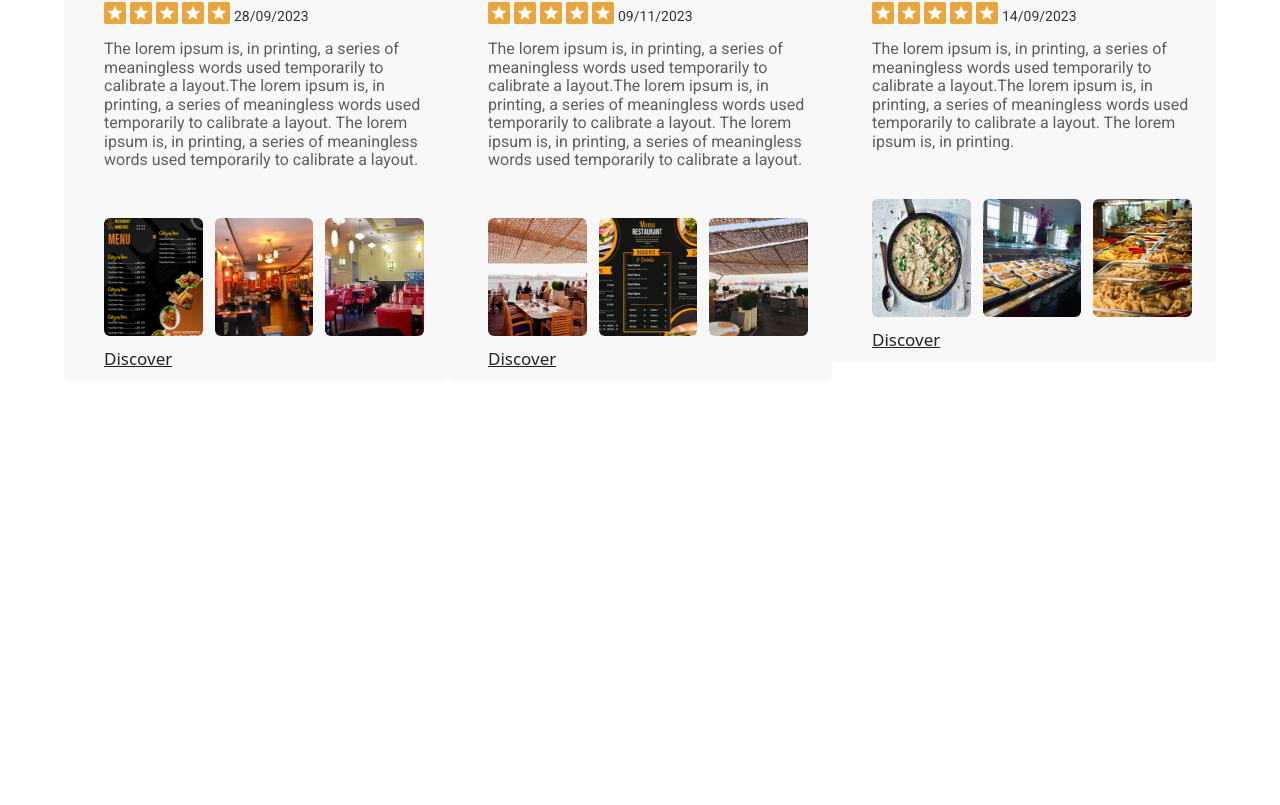
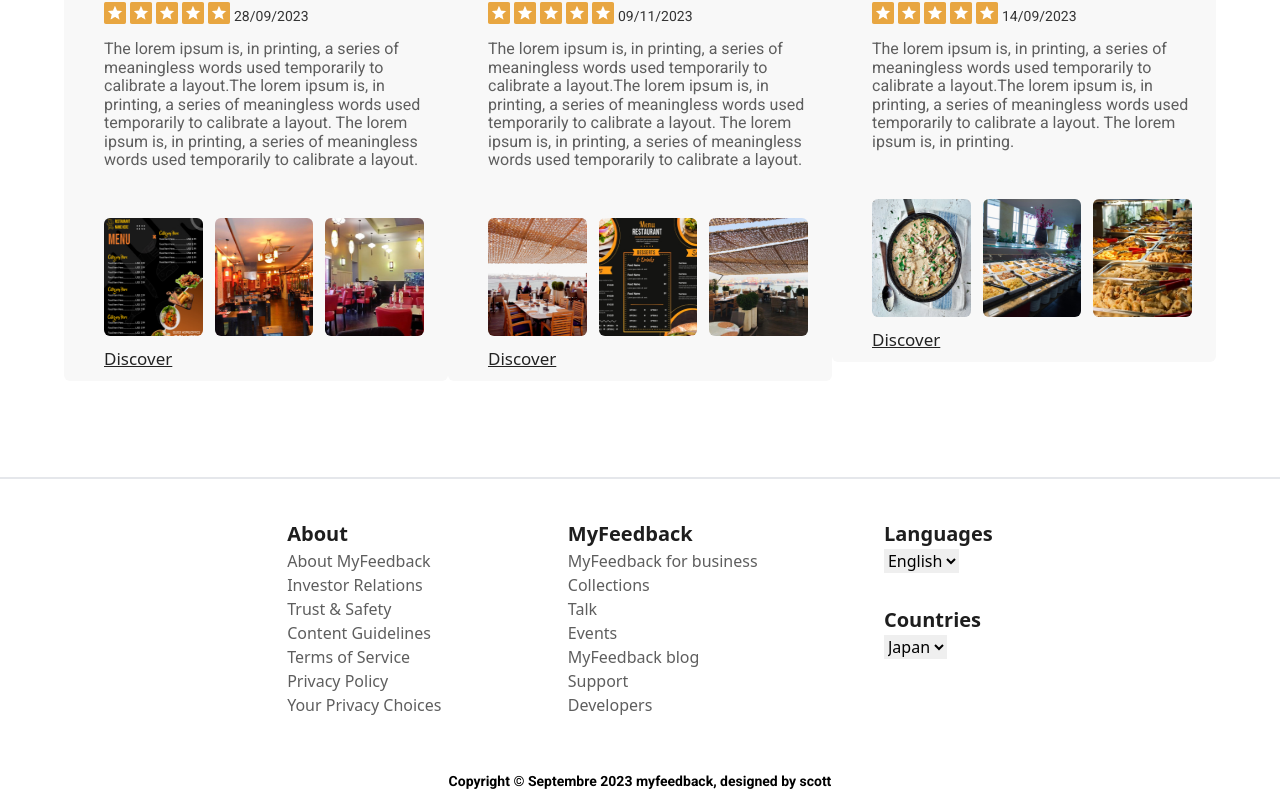
Before and after one commit to Humayra-Adiba/My-Feedback, a React (Vite) app: page / in a window 1280 px wide. Shown: the part 2965-3770 px from the top of the page. Before the commit the page ends 3442 px from the top, so only its background shows below. Built offline with nearby package versions, Linux system fonts and the light colour scheme; a web font is replaced by a local one.

Commit message:
Footer section done

```diff
--- a/src/App.jsx
+++ b/src/App.jsx
@@ -1,3 +1,4 @@
+import Footer from "./components/Footer"
 import FullHomepage from "./components/HomePage/FullHomepage"
 import Navbar from "./components/Navbar"
 import {BrowserRouter, Route, Routes} from 'react-router-dom'
@@ -11,6 +12,7 @@ function App() {
       <Routes>
         <Route path="/" element={<FullHomepage/>}/>
       </Routes>
+      <Footer/>
     </BrowserRouter>
   )
 }
--- /dev/null
+++ b/src/components/Footer.jsx
@@ -0,0 +1,48 @@
+import React from 'react'
+
+function Footer() {
+  return (
+    <footer className="border-t-2 ">
+      <div className="flex flex-col md:flex-row justify-around my-10 md:px-60 text-center md:text-start gap-8">
+        <div>
+          <h1 className="text-[#1E1E1E] text-[20px] font-bold">About</h1>
+          <p className="text-[#5E5E5E]">About MyFeedback</p>
+          <p className="text-[#5E5E5E]">Investor Relations</p>
+          <p className="text-[#5E5E5E]">Trust & Safety</p>
+          <p className="text-[#5E5E5E]">Content Guidelines</p>
+          <p className="text-[#5E5E5E]">Terms of Service</p>
+          <p className="text-[#5E5E5E]">Privacy Policy</p>
+          <p className="text-[#5E5E5E]">Your Privacy Choices</p>
+        </div>
+        <div>
+          <h1 className="text-[#1E1E1E] text-[20px] font-bold">MyFeedback</h1>
+          <p className="text-[#5E5E5E]">MyFeedback for business</p>
+          <p className="text-[#5E5E5E]">Collections</p>
+          <p className="text-[#5E5E5E]">Talk</p>
+          <p className="text-[#5E5E5E]">Events</p>
+          <p className="text-[#5E5E5E]">MyFeedback blog</p>
+          <p className="text-[#5E5E5E]">Support</p>
+          <p className="text-[#5E5E5E]">Developers</p>
+        </div>
+        <div>
+          <h1 className="text-[#1E1E1E] text-[20px] font-bold">Languages</h1>
+          <select className='outline-none'>
+            <option className="text-[#5E5E5E] border-none">English</option>
+            <option className="text-[#5E5E5E] border-none">Bangla</option>
+          </select>
+          <h1 className="text-[#1E1E1E] text-[20px] font-bold mt-8">Countries</h1>
+          <select className='outline-none'>
+            <option className="text-[#5E5E5E] border-none">Japan</option>
+            <option className="text-[#5E5E5E] border-none">UK</option>
+          </select>
+        </div>
+      </div>
+
+      <p className="font-roboto font-semibold text-sm leading-4 text-EerieBlack1E text-center  py-4  md:px-3">
+        Copyright &copy; Septembre 2023 myfeedback, designed by scott
+      </p>
+    </footer>
+  );
+}
+
+export default Footer
```
